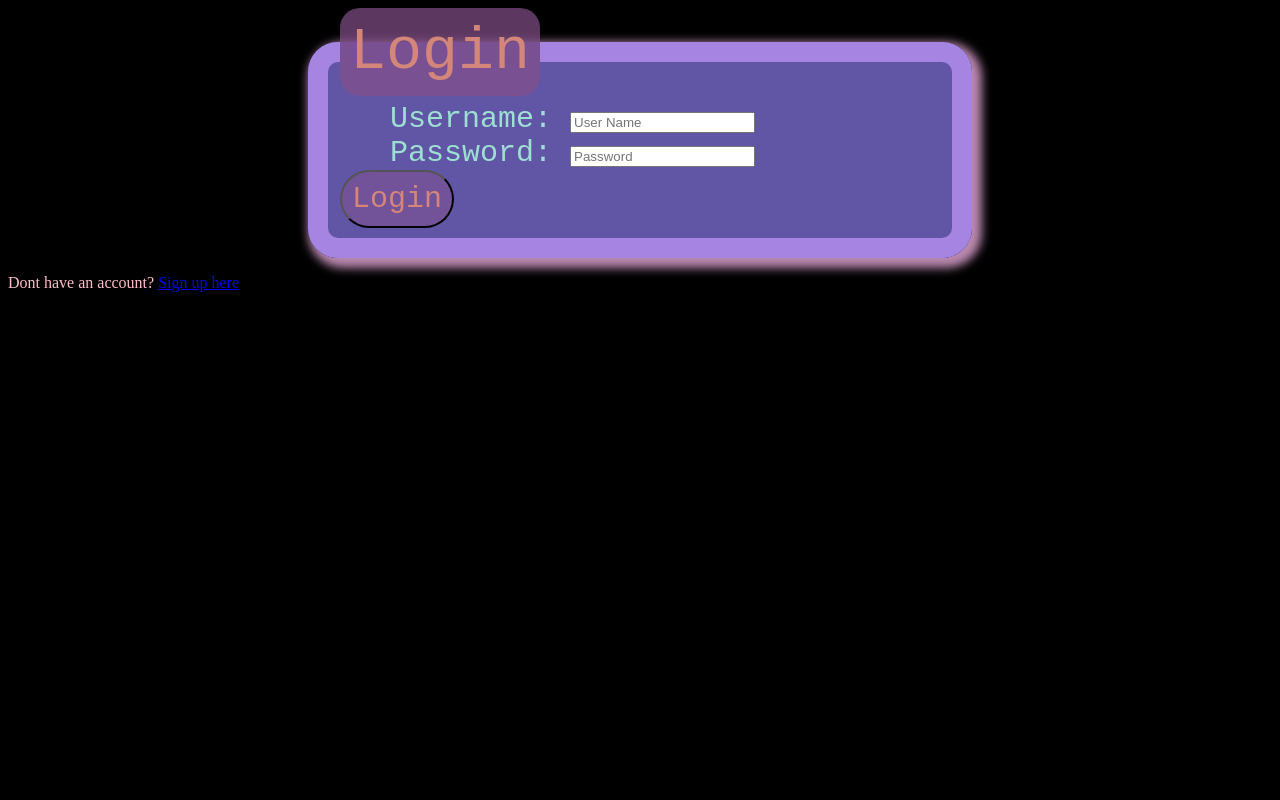
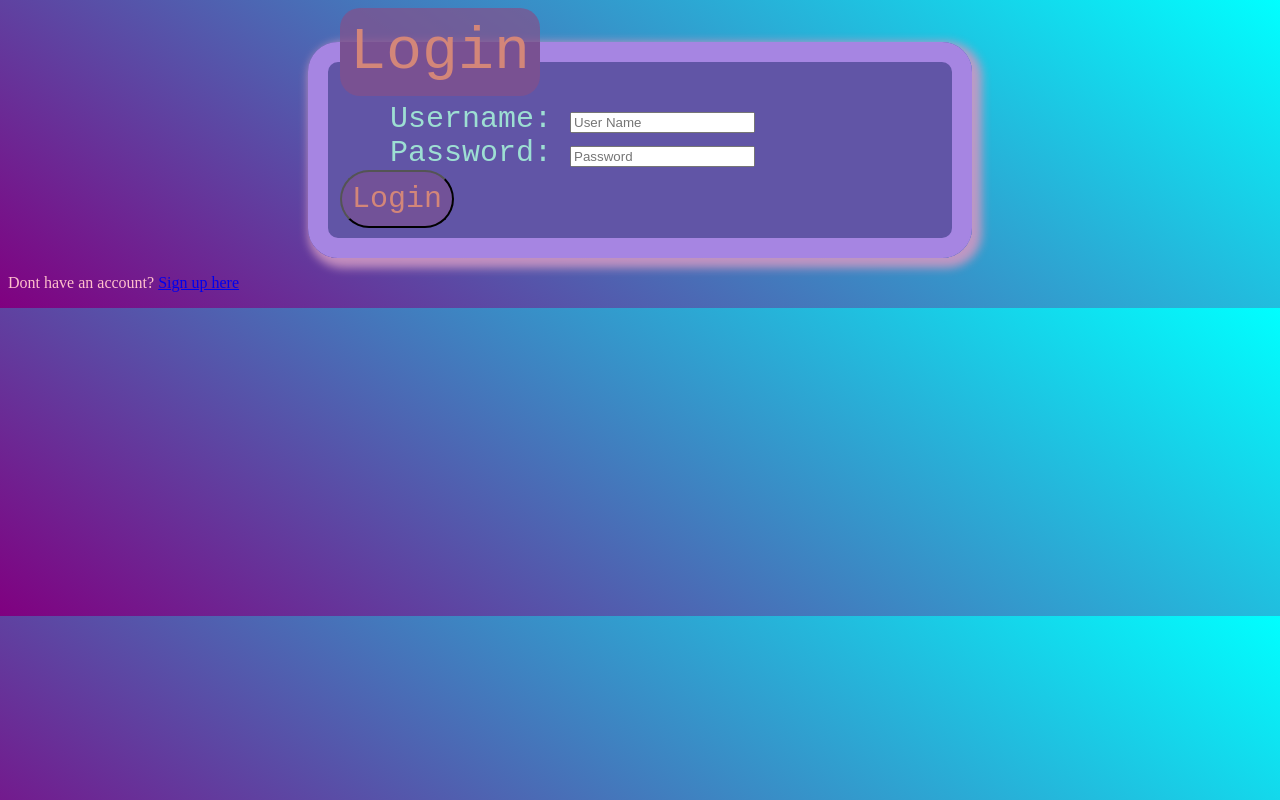
Before and after one commit to RouanThompson/frontend_vlog, a React (Create React App) app: page /login in a window 1280 px wide. Built offline with nearby package versions, Linux system fonts and the light colour scheme; a web font is replaced by a local one.

Commit message:
added linear gradient

```diff
--- a/src/index.css
+++ b/src/index.css
@@ -1,7 +1,8 @@
 @import url('https://fonts.googleapis.com/css2?family=Patua+One&display=swap');
 
 body {
-    background-color: black;
+    background: linear-gradient(35deg, purple, cyan);
+    /* background-color: black; */
     color: pink;
 }
 
```
